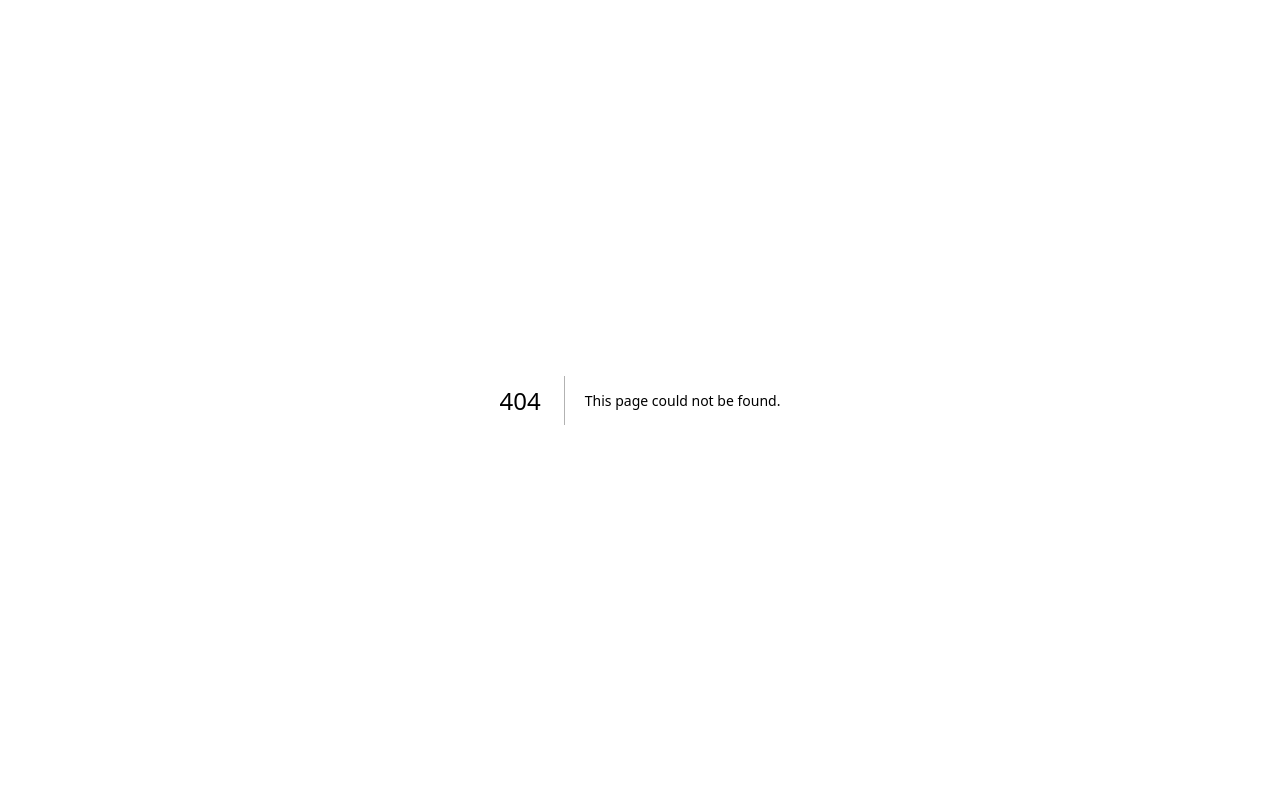
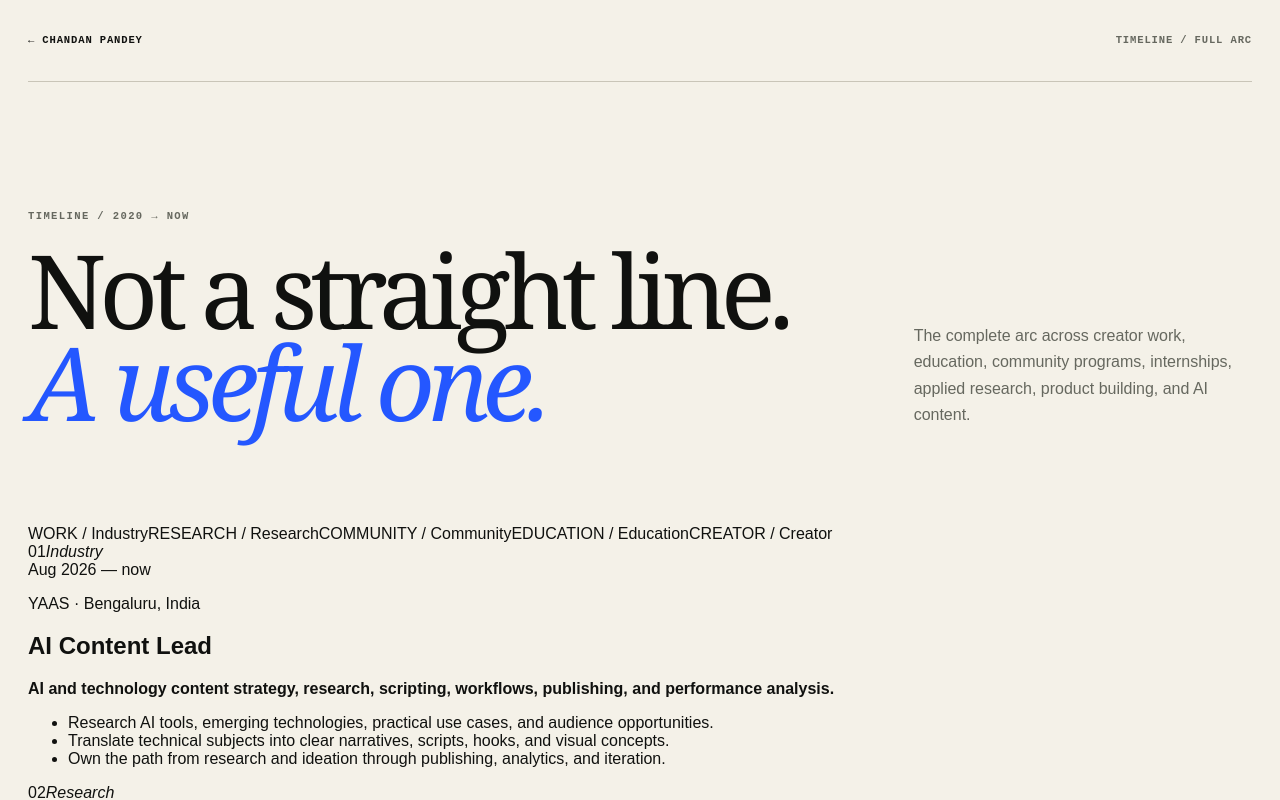
Before and after one commit to chandanpandeys/digital-identity, a Next.js app: page /timeline in a window 1280 px wide. Before the commit this address had no page. Shown: the top 800 px of the page. Built offline with nearby package versions, Linux system fonts and the light colour scheme.

Commit message:
feat: add full career timeline page

```diff
--- /dev/null
+++ b/app/timeline/page.tsx
@@ -0,0 +1,47 @@
+import type { Metadata } from "next";
+import Link from "next/link";
+import { experienceKinds, experiences } from "@/lib/experience";
+
+export const metadata: Metadata = {
+  title: "Timeline",
+  description: "Career, research, education, community, and creator timeline for Chandan Pandey.",
+  alternates: { canonical: "/timeline" },
+};
+
+export default function TimelinePage() {
+  return (
+    <main id="main" className="inner-page timeline-page">
+      <header className="site-shell subnav"><Link href="/">← Chandan Pandey</Link><span>TIMELINE / FULL ARC</span></header>
+      <section className="site-shell page-hero timeline-hero">
+        <p className="eyebrow">TIMELINE / 2020 → NOW</p>
+        <h1>Not a straight line.<br/><em>A useful one.</em></h1>
+        <p>The complete arc across creator work, education, community programs, internships, applied research, product building, and AI content.</p>
+      </section>
+
+      <section className="site-shell timeline-index" aria-label="Experience categories">
+        {Object.entries(experienceKinds).map(([key, label]) => <span key={key}>{key.toUpperCase()} / {label}</span>)}
+      </section>
+
+      <section className="site-shell career-ledger">
+        {experiences.map((item, index) => (
+          <article className="career-entry" key={`${item.period}-${item.title}-${item.organization}`}>
+            <div className="career-index"><span>{String(index + 1).padStart(2, "0")}</span><i>{experienceKinds[item.kind]}</i></div>
+            <div className="career-period">{item.period}</div>
+            <div className="career-copy">
+              <p>{item.organization}{item.location ? ` · ${item.location}` : ""}</p>
+              <h2>{item.title}</h2>
+              <strong>{item.summary}</strong>
+              {item.details.length > 0 && <ul>{item.details.map(detail => <li key={detail}>{detail}</li>)}</ul>}
+            </div>
+          </article>
+        ))}
+      </section>
+
+      <section className="site-shell timeline-note">
+        <p className="eyebrow">SOURCE POLICY</p>
+        <p>This timeline is intentionally conservative. Dates and descriptions are distilled from first-party career records and public profiles; disputed or weakly evidenced metrics are not promoted into headline claims.</p>
+        <Link className="button secondary" href="/resume">Open curated resume ↗</Link>
+      </section>
+    </main>
+  );
+}
```
